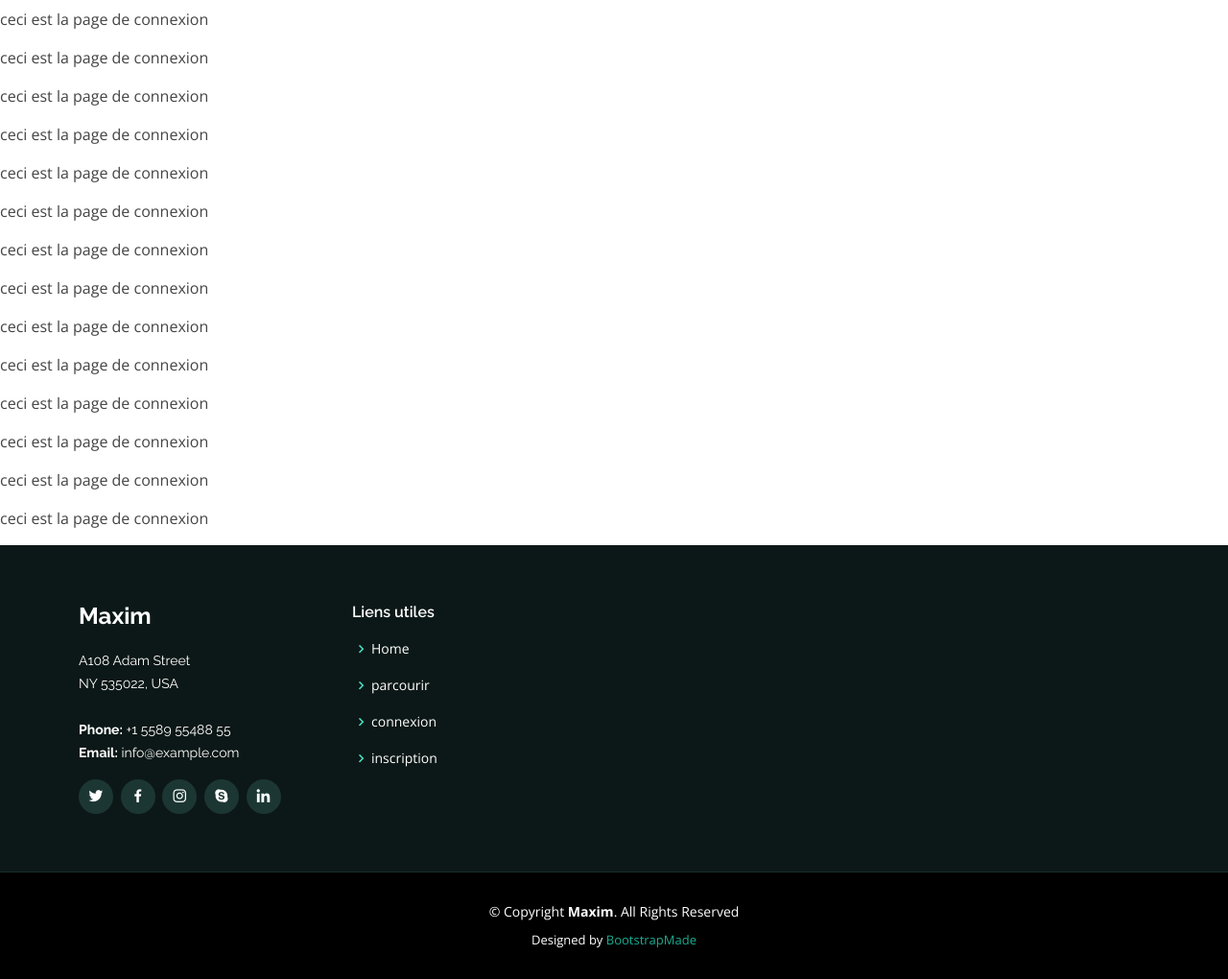
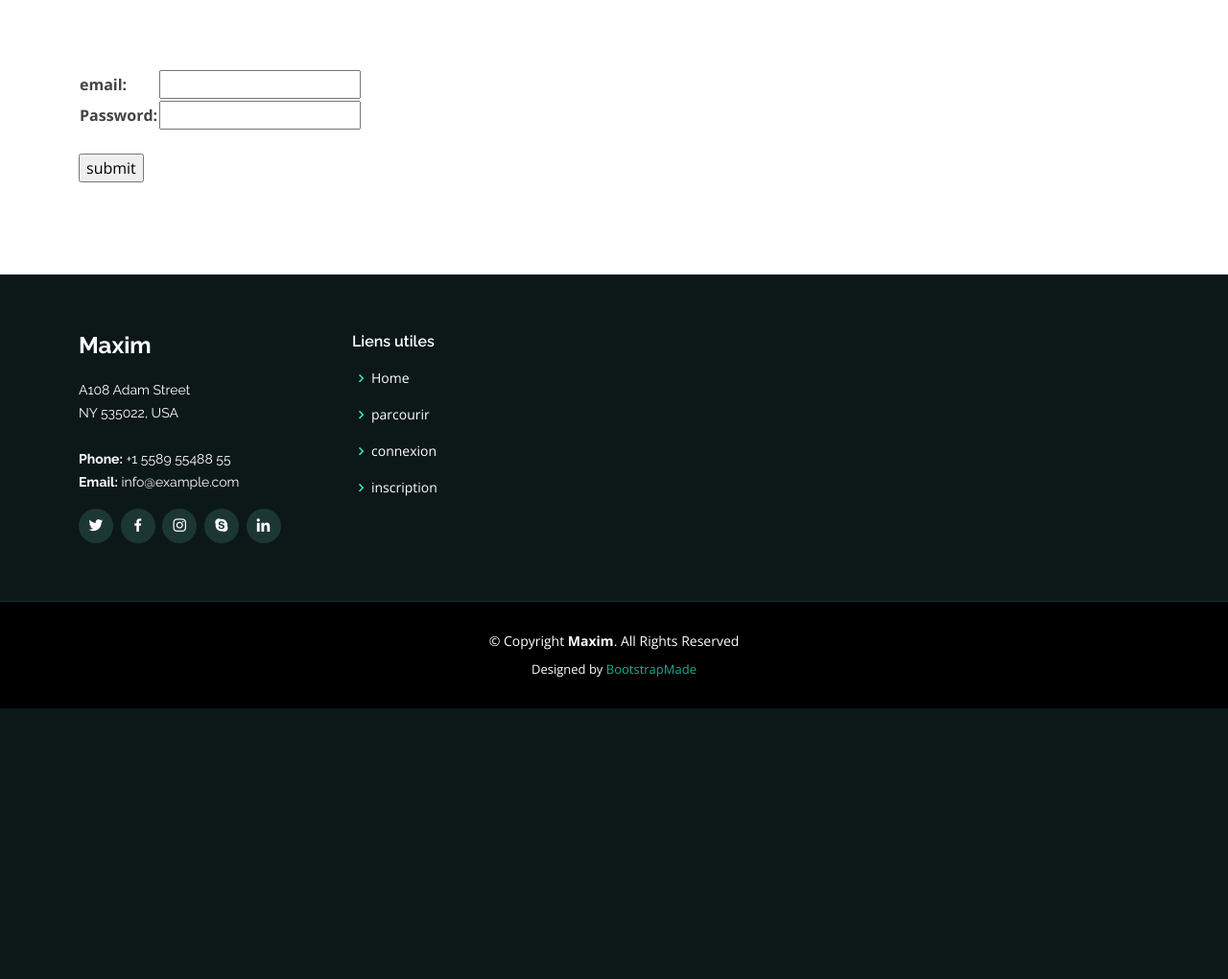
Before and after one commit to Belval-Giovanni/Antigaspi, a Django app: page /connexion in a window 1280 px wide. Shown: the part 72-1092 px from the top of the page at 96% size. After the commit the page ends 810 px from the top, so only its background shows below. Run offline with Django 3.2, Linux system fonts and the light colour scheme; some libraries are stand-ins or nearby versions.

Commit message:
ajout du formulaire de connexion
- les données rentrées sont analysé pour savoir si cet utilisateur a effectivement un compte.

a faire : reponse html à l'individu dont la connexion s'est faite sans soucis.

```diff
--- a/Antigaspi/siteweb/forms.py
+++ b/Antigaspi/siteweb/forms.py
@@ -8,3 +8,11 @@ class Inscription(forms.Form):
     date_de_naissance = forms.DateField(label = 'Date de naisance', required=True)
     profil = forms.ImageField(label ='Profil', required=False)
     adresse = forms.CharField( max_length=200, required=True)
+    password = forms.CharField( min_length = 8,max_length=30 ,required=True)
+
+
+
+
+class Connexion(forms.Form):
+    email = forms.EmailField(label = 'email', required=True)
+    password = forms.CharField( max_length=30, required=True)
--- a/Antigaspi/siteweb/models.py
+++ b/Antigaspi/siteweb/models.py
@@ -35,8 +35,9 @@ class Utilisateur(models.Model):
     date_de_naissance = models.DateField()
     email = models.EmailField( max_length=254)
     localisation = models.TextField()
-    image = models.ImageField( upload_to='static/img')
+    image = models.ImageField( upload_to='static/img', null = True)
     telephone = models.CharField( max_length=50,null = True)
+    password = models.CharField( max_length=30 ,null = True)
 
     def __str__(self):
         return '{} {}'.format(self.nom,self.prenom)
--- a/Antigaspi/siteweb/views.py
+++ b/Antigaspi/siteweb/views.py
@@ -1,4 +1,5 @@
 from django.shortcuts import render
+from django.http import HttpResponse
 from . import forms
 from . import models
 
@@ -27,7 +28,7 @@ def inscription(request):
         inscription = forms.Inscription(request.POST)
         models.Utilisateur(nom = inscription.data['nom'],email = inscription.data['email'],localisation = inscription.data['adresse'],\
         prenom = inscription.data['prenom'],date_de_naissance = inscription.data['date_de_naissance'],\
-        telephone = inscription.data['telephone'],).save()
+        telephone = inscription.data['telephone'],password = inscription.data['password']).save()
         return render(request,'pages/connexion-complete.html',{})
 
     else:
@@ -38,9 +39,18 @@ def inscription(request):
 
 
 def connexion(request):
-    context = {
-
-    }
+    if request.method == 'POST':
+        connexion = forms.Connexion(request.POST)
+        try:
+            utilisateur \
+            = models.Utilisateur.objects.filter(email = connexion.data['email']).get(password = connexion.data['password'])
+            return HttpResponse('Bienvenu sur votre compte')
+        except :
+            return HttpResponse('vous n\'avez pas de compte')
+    else:
+        context = {
+            'connexion':forms.Connexion(),
+        }
     return render(request,'pages/connexion.html',context)
 
 def map(request):
--- a/Antigaspi/templates/pages/connexion.html
+++ b/Antigaspi/templates/pages/connexion.html
@@ -3,20 +3,28 @@
 
 
 {% block main %}
-    <p>ceci est la page de connexion</p>
-    <p>ceci est la page de connexion</p>
-    <p>ceci est la page de connexion</p>
-    <p>ceci est la page de connexion</p>
-    <p>ceci est la page de connexion</p>
-    <p>ceci est la page de connexion</p>
-    <p>ceci est la page de connexion</p>
-    <p>ceci est la page de connexion</p>
-    <p>ceci est la page de connexion</p>
-    <p>ceci est la page de connexion</p>
-    <p>ceci est la page de connexion</p>
-    <p>ceci est la page de connexion</p>
-    <p>ceci est la page de connexion</p>
-    <p>ceci est la page de connexion</p>
-    <p>ceci est la page de connexion</p>
-    <p>ceci est la page de connexion</p>
+    <br>
+    <br>
+    <br>
+    <br>
+    <br>
+    <br>
+    <div class="container">
+        <div class="row">
+            <br>
+            <form action="{% url 'connexion' %}" method="POST">
+                {% csrf_token %}
+                <table>
+                    {{connexion.as_table}}
+                </table>
+                <br>
+                <input type="submit" value="submit">
+            </form>
+            <br>
+        </div>
+    </div>
+    <br>
+    <br>
+    <br>
+    <br>
 {% endblock main %}
```
Also changed, not shown: Antigaspi/db.sqlite3, Antigaspi/siteweb/migrations/0005_utilisateur_password.py (added), Antigaspi/siteweb/migrations/0006_auto_20210206_1915.py (added), Antigaspi/static/img/Capture_decran_le_2021-02-05_a_16.04.00.png (added).
